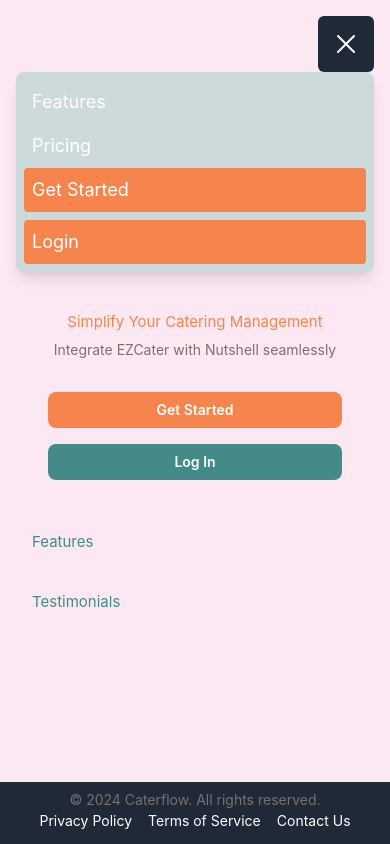
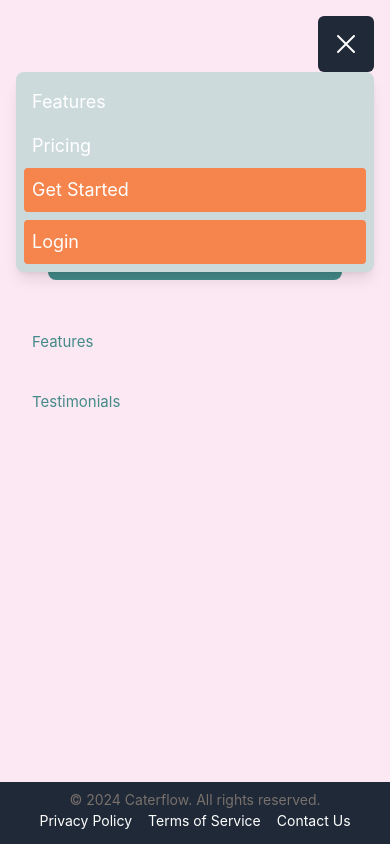
Before and after one commit to MichaelAJay/caterflow-fe, a Vue app: page /get-started in a window 390 px wide. Both pictures are taken after a click on the button 346 px from the left and 44 px from the top of the page. Built offline with nearby package versions, Linux system fonts and the light colour scheme; no server answers.

Commit message:
fixed home page menu

```diff
--- a/src/views/visitor/VisitorMenu.vue
+++ b/src/views/visitor/VisitorMenu.vue
@@ -22,7 +22,7 @@
 </script>
 
 <template>
-  <div class="bg-transparent md:bg-gray-800">
+  <div class="relative bg-transparent md:bg-gray-800">
     <!-- This container will wrap everything -->
     <div class="md:sticky md:top-0 md:z-50">
       <!-- This makes the bar sticky at the top for medium screens and up -->
@@ -44,10 +44,7 @@
           </div>
         </div>
         <!-- Mobile Menu Items, they should be in the same nav container but will show/hide based on the menu state -->
-        <div
-          :class="isMenuOpen ? 'block p-2 bg-sage-200 shadow-lg rounded-lg' : 'hidden'"
-          class="md:hidden"
-        >
+        <div :class="isMenuOpen ? 'absolute inset-x-0 top-full z-10 block p-2 bg-sage-200 shadow-lg rounded-lg' : 'hidden'" class="md:hidden">
           <VisitorMenuItems :goToSignUp="goToSignUp" :goToLogin="goToLogin" />
         </div>
       </nav>
```
